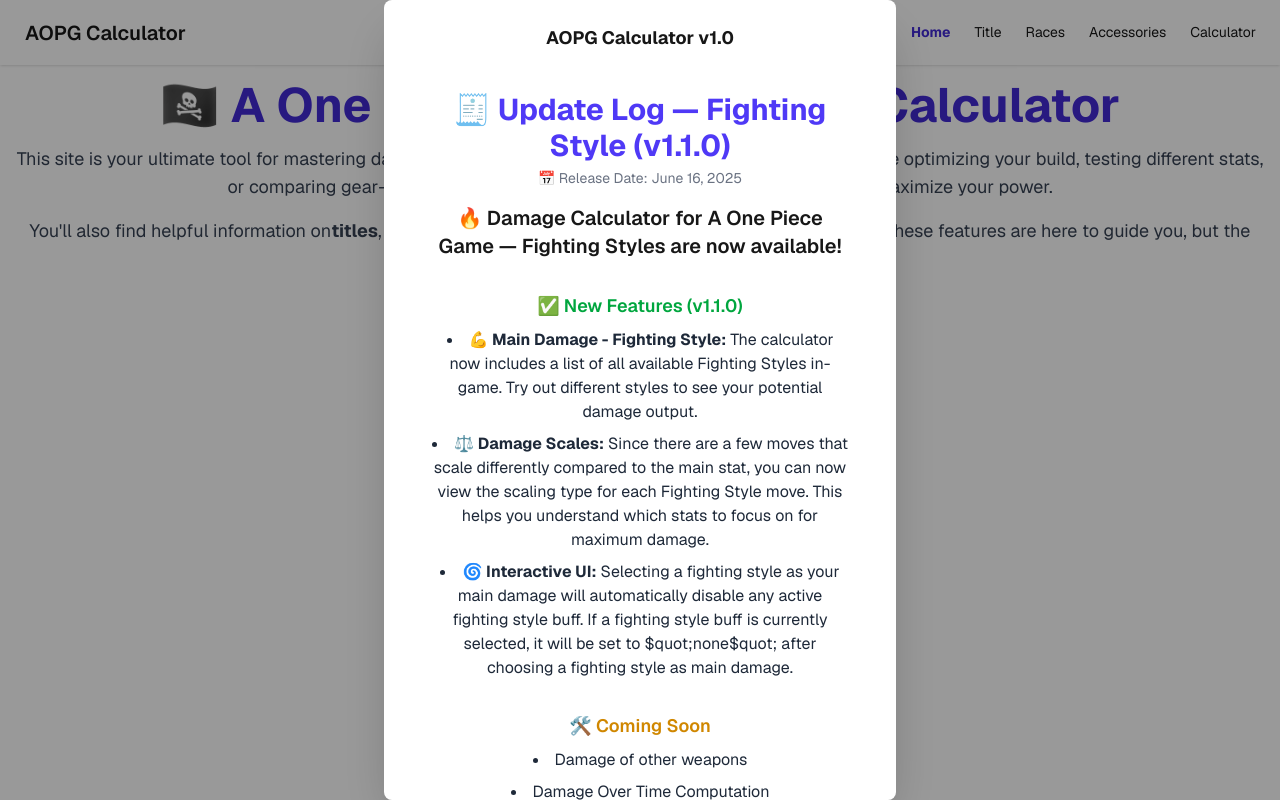
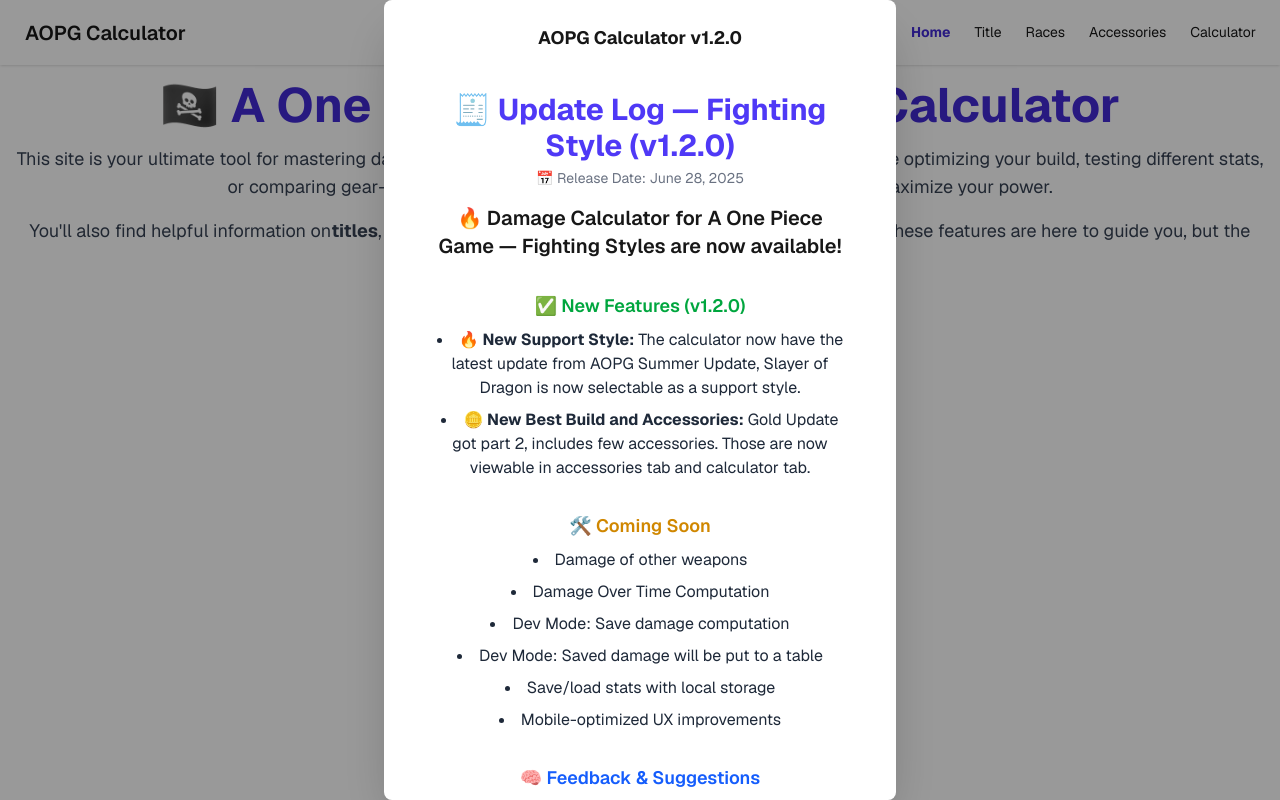
Before and after one commit to kingcode9918/aopg-calculator, a Next.js app: page / in a window 1280 px wide. Both pictures are taken after a click on the button "Update Log". Built offline with nearby package versions, Linux system fonts and the light colour scheme.

Commit message:
added gold update part 2

```diff
--- a/src/app/page.tsx
+++ b/src/app/page.tsx
@@ -88,15 +88,15 @@ export default function Home() {
                   <dialog id="update_modal" className="modal">
                     <div className="modal-box">
                       <h3 className="font-bold text-lg">
-                        AOPG Calculator v1.0
+                        AOPG Calculator v1.2.0
                       </h3>
                       <div className="max-w-4xl mx-auto px-6 py-10 space-y-8">
                         <div>
                           <h1 className="text-3xl font-bold text-indigo-600">
-                            🧾 Update Log — Fighting Style (v1.1.0)
+                            🧾 Update Log — Fighting Style (v1.2.0)
                           </h1>
                           <p className="text-sm text-gray-500 mt-1">
-                            📅 Release Date: June 16, 2025
+                            📅 Release Date: June 28, 2025
                           </p>
                           <h2 className="text-xl font-semibold mt-4">
                             🔥 Damage Calculator for A One Piece Game — Fighting
@@ -105,31 +105,22 @@ export default function Home() {
                         </div>
                         <div>
                           <h3 className="text-lg font-semibold text-green-600 mb-2">
-                            ✅ New Features (v1.1.0)
+                            ✅ New Features (v1.2.0)
                           </h3>
                           <ul className="list-disc list-inside space-y-2 text-gray-800 dark:text-gray-200">
                             <li>
-                              <strong>💪 Main Damage - Fighting Style:</strong>{" "}
-                              The calculator now includes a list of all
-                              available Fighting Styles in-game. Try out
-                              different styles to see your potential damage
-                              output.
+                              <strong>🔥 New Support Style:</strong> The
+                              calculator now have the latest update from AOPG
+                              Summer Update, Slayer of Dragon is now selectable
+                              as a support style.
                             </li>
                             <li>
-                              <strong>⚖️ Damage Scales:</strong> Since there are
-                              a few moves that scale differently compared to the
-                              main stat, you can now view the scaling type for
-                              each Fighting Style move. This helps you
-                              understand which stats to focus on for maximum
-                              damage.
-                            </li>
-                            <li>
-                              <strong>🌀 Interactive UI:</strong> Selecting a
-                              fighting style as your main damage will
-                              automatically disable any active fighting style
-                              buff. If a fighting style buff is currently
-                              selected, it will be set to $quot;none$quot; after
-                              choosing a fighting style as main damage.
+                              <strong>
+                                🪙 New Best Build and Accessories:
+                              </strong>{" "}
+                              Gold Update got part 2, includes few accessories.
+                              Those are now viewable in accessories tab and
+                              calculator tab.
                             </li>
                           </ul>
                         </div>
--- a/src/app/views/calculator.tsx
+++ b/src/app/views/calculator.tsx
@@ -142,7 +142,7 @@ const bestBuilds = {
   },
   sword: {
     acc: {
-      selectedHeadAcc: 20,
+      selectedHeadAcc: 34,
       selectedTopAcc: 8,
       selectedBackAcc: 5,
       selectedArmAcc: 6,
@@ -167,10 +167,10 @@ const bestBuilds = {
   },
   fruit: {
     acc: {
-      selectedHeadAcc: 11,
-      selectedTopAcc: 36,
-      selectedBackAcc: 12,
-      selectedArmAcc: 2,
+      selectedHeadAcc: 14,
+      selectedTopAcc: 3,
+      selectedBackAcc: 13,
+      selectedArmAcc: 4,
       selectedWaistAcc: 2,
       selectedLegsAcc: 3,
     },
```
